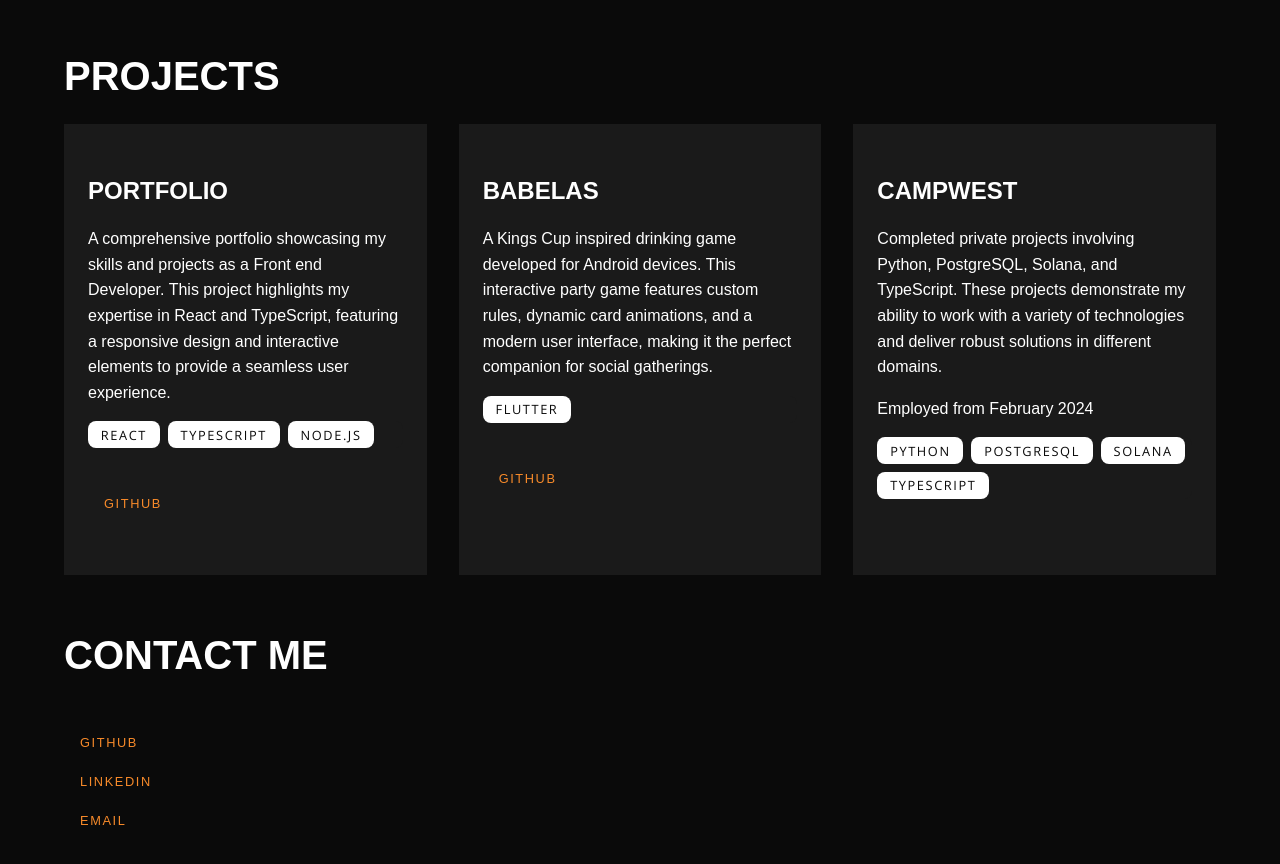
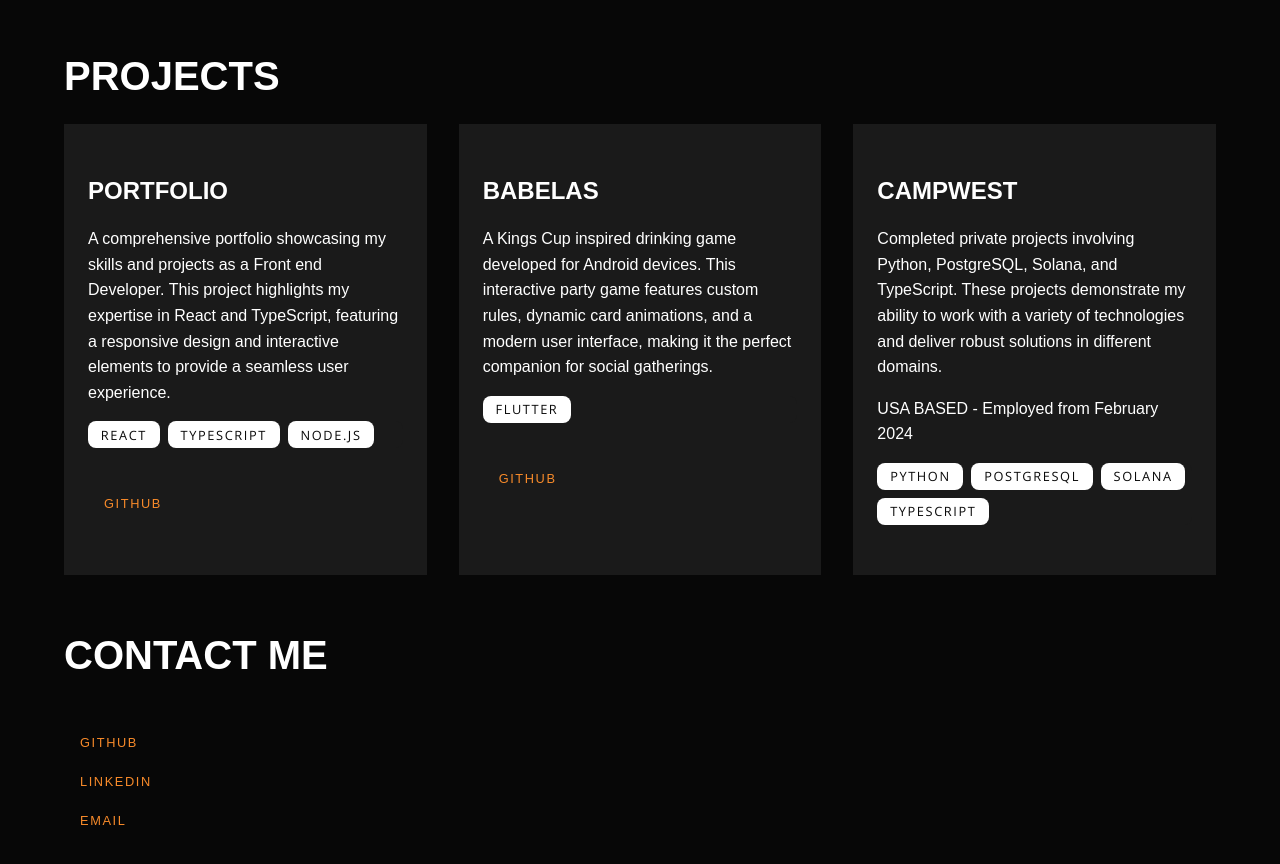
Before and after one commit to ryanlightfoot/Portfolio, a React (Vite) app: page / in a window 1280 px wide. Shown: the part 420-1284 px from the top of the page. Built offline with nearby package versions, Linux system fonts and the light colour scheme.

Commit message:
version 1

```diff
--- a/src/App.css
+++ b/src/App.css
@@ -86,6 +86,7 @@ h2 {
   padding: 1.5rem;
   border-radius: 0;
   transition: transform 0.2s, filter 0.2s;
+  filter: blur(0);
 }
 
 .project-card:hover {
@@ -93,11 +94,16 @@ h2 {
   z-index: 10;
   transform: scale(1.1);
   box-shadow: 0 0 20px rgba(0, 0, 0, 0.5);
+  filter: blur(0);
+}
+
+.project-card:hover ~ .project-card {
+  filter: blur(5px);
+  pointer-events: none;
 }
 
 .project-grid:hover .project-card:not(:hover) {
-  filter: blur(5px);
-  pointer-events: none;
+  filter: blur(0);
 }
 
 .project-card.default-focus {
@@ -175,7 +181,7 @@ h2 {
 }
 
 body {
-  background-color: #0a0a0a;
+  background-color: #070707;
   color: #ffffff;
   font-family: 'Arial', sans-serif;
   line-height: 1.6;
--- a/src/App.tsx
+++ b/src/App.tsx
@@ -4,7 +4,7 @@ import ProjectDetail from './ProjectDetail'; // Import the new component
 import { useState, useEffect } from 'react';
 
 function App() {
-  const [expandedCard] = useState<number | null>(null);
+  const [isCardHovered, setIsCardHovered] = useState<boolean>(false);
 
   useEffect(() => {
     const handleScroll = () => {
@@ -26,7 +26,7 @@ function App() {
   return (
     <>
       <Router>
-        <div className={`portfolio-container ${expandedCard !== null ? 'blur-others' : ''}`}>
+        <div className="portfolio-container">
           <header className="header-container fade-in">
             <div className="text-container">
               <h1>Ryan Lightfoot</h1>
@@ -51,7 +51,11 @@ function App() {
                 <section className="projects fade-in">
                   <h2>PROJECTS</h2>
                   <div className="project-grid">
-                    <div className={`project-card ${expandedCard === 1 ? 'expanded' : ''} default-focus`}>
+                    <div
+                      className="project-card"
+                      onMouseEnter={() => setIsCardHovered(true)}
+                      onMouseLeave={() => setIsCardHovered(false)}
+                    >
                       <h3>PORTFOLIO</h3>
                       <p>
                         A comprehensive portfolio showcasing my skills and projects as a Front end Developer.
@@ -63,16 +67,15 @@ function App() {
                         <span>TYPESCRIPT</span>
                         <span>NODE.JS</span>
                       </div>
-                      {expandedCard === 1 && (
-                        <div className="additional-details">
-                          <p>Additional details about the Portfolio project...</p>
-                        </div>
-                      )}
                       <div className="contact-links-vertical">
-                      <button onClick={() => window.open('https://github.com/ryanlightfoot/Portfolio', '_blank')}>GITHUB</button>
+                        <button onClick={() => window.open('https://github.com/ryanlightfoot/Portfolio', '_blank')}>GITHUB</button>
                       </div>
                     </div>
-                    <div className={`project-card ${expandedCard === 2 ? 'expanded' : ''}`}>
+                    <div
+                      className="project-card"
+                      onMouseEnter={() => setIsCardHovered(true)}
+                      onMouseLeave={() => setIsCardHovered(false)}
+                    >
                       <h3>BABELAS</h3>
                       <p>
                         A Kings Cup inspired drinking game developed for Android devices.
@@ -82,16 +85,15 @@ function App() {
                       <div className="tech-stack">
                         <span>FLUTTER</span>
                       </div>
-                      {expandedCard === 2 && (
-                        <div className="additional-details">
-                          <p>Additional details about the Babelas project...</p>
-                        </div>
-                      )}
                       <div className="contact-links-vertical">
-                      <button onClick={() => window.open('https://github.com/ryanlightfoot/Babelas', '_blank')}>GITHUB</button>
+                        <button onClick={() => window.open('https://github.com/ryanlightfoot/Babelas', '_blank')}>GITHUB</button>
                       </div>
                     </div>
-                    <div className={`project-card ${expandedCard === 3 ? 'expanded' : ''}`}>
+                    <div
+                      className="project-card"
+                      onMouseEnter={() => setIsCardHovered(true)}
+                      onMouseLeave={() => setIsCardHovered(false)}
+                    >
                       <h3>CAMPWEST</h3>
                       <p>
                         Completed private projects involving Python, PostgreSQL, Solana, and TypeScript.
@@ -99,7 +101,7 @@ function App() {
                         deliver robust solutions in different domains.
                       </p>
                       <p>
-                        Employed from February 2024
+                        USA BASED - Employed from February 2024
                       </p>
                       <div className="tech-stack">
                         <span>PYTHON</span>
@@ -107,14 +109,6 @@ function App() {
                         <span>SOLANA</span>
                         <span>TYPESCRIPT</span>
                       </div>
-                      {/* {expandedCard === 3 && (
-                        <div className="additional-details">
-                          <p>Additional details about the CampWest project...</p>
-                        </div>
-                      )} */}
-                      {/* <div className="contact-links-vertical">
-                        <button onClick={() => window.open('https://github.com/ryanlightfoot/CampWest', '_blank')}>GITHUB</button>
-                      </div> */}
                     </div>
                   </div>
                 </section>
```
